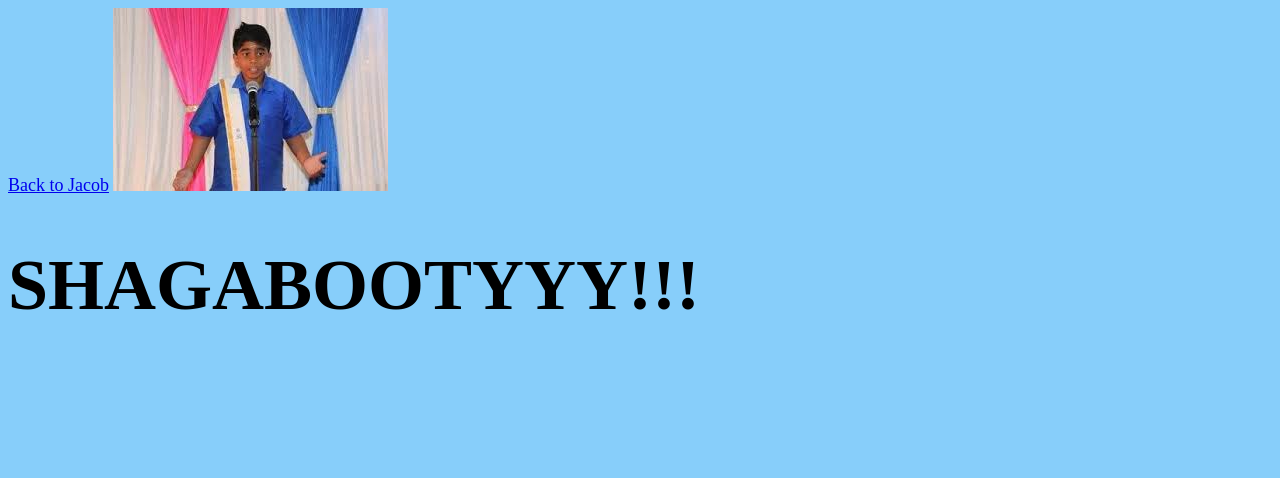
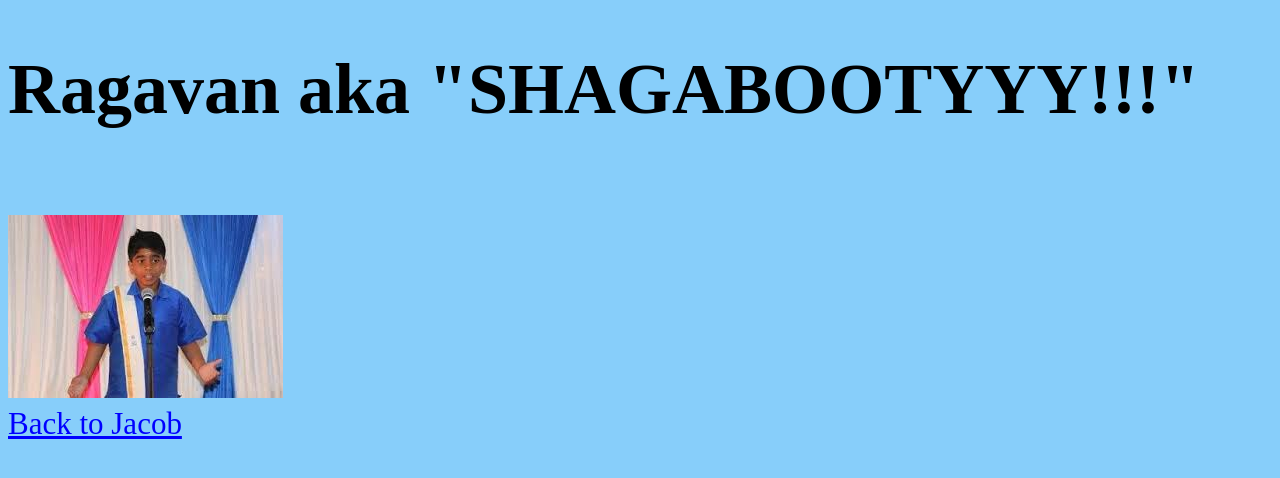
Before and after one commit to HVHS-TECH/web-skills-lukys1234, a plain HTML site: page image.html in a window 1280 px wide. Drawn offline with Linux system fonts and the light colour scheme.

Commit message:
New changes

```diff
--- a/image.html
+++ b/image.html
@@ -8,10 +8,13 @@
 
 </head>
 <body>
-<a href="index.html">Back to Jacob</a>
-<img src="shagabooty.jpg">
-<h1>SHAGABOOTYYY!!!</h1>
 
+
+<h1>Ragavan aka "SHAGABOOTYYY!!!"</h1><br>
+<img src="shagabooty.jpg"><br>
+
+
+ <a href="index.html">Back to Jacob</a>
 </body>
 
 
--- a/style.css
+++ b/style.css
@@ -12,8 +12,12 @@ html body {
 
   }
 
+
+  a {
+    font-size: ; size: 10px;
+     color: blue;
+  }
   body {
-    font-size: 18px;
+    font-size: 31px;
      color: yellow;
-
   }
```
Also changed, not shown: index.html (+4 -3 lines).
